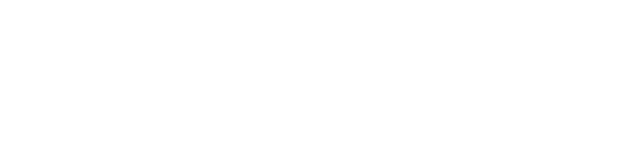
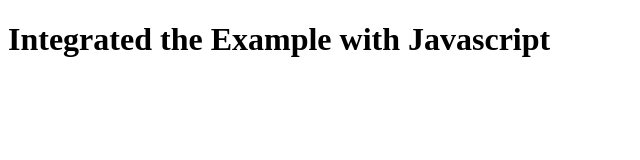
Before and after one commit to my73xmobilcode/Assignment_01, a plain HTML site: page index.html in a window 1280 px wide. Shown: the whole page, without its empty margins (0-640 px from the left). Drawn offline with Linux system fonts and the light colour scheme.

Commit message:
Update code to Assigment01

```diff
--- a/index.html
+++ b/index.html
@@ -4,7 +4,8 @@
     <meta charset="UTF-8">
     <meta http-equiv="X-UA-Compatible" content="IE=edge">
     <meta name="viewport" content="width=device-width, initial-scale=1.0">
-    <title>Assignment 01</title>
+    <title>Assignment 01 JavaScript Application</title>
+    <h1> Integrated the Example with Javascript</h1>
     <script src="js/script.js" ></script>
 </head>
 <body>
--- a/js/script.js
+++ b/js/script.js
@@ -1 +1,2 @@
 // STEP 01
+// STEP 02
```
